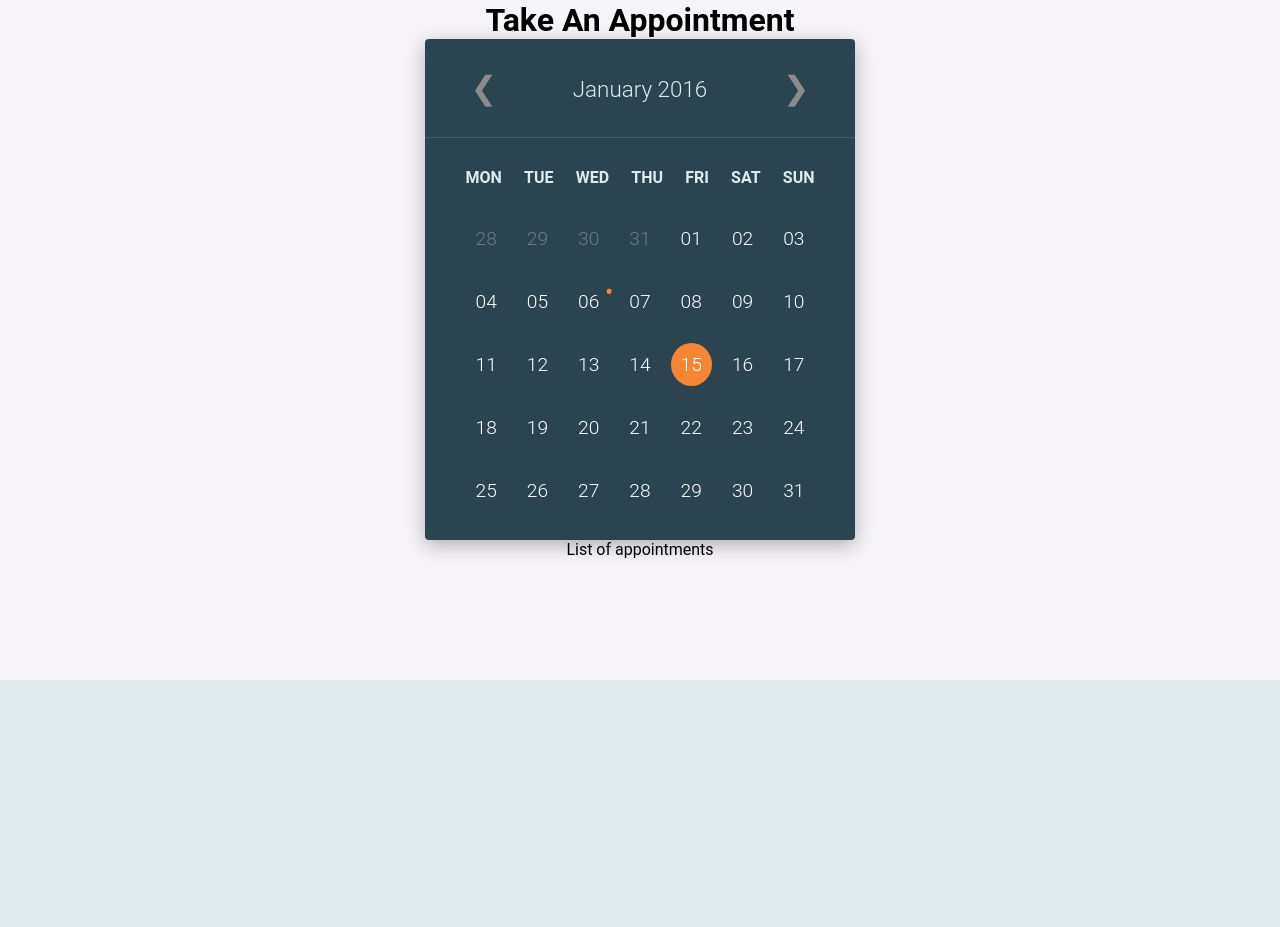
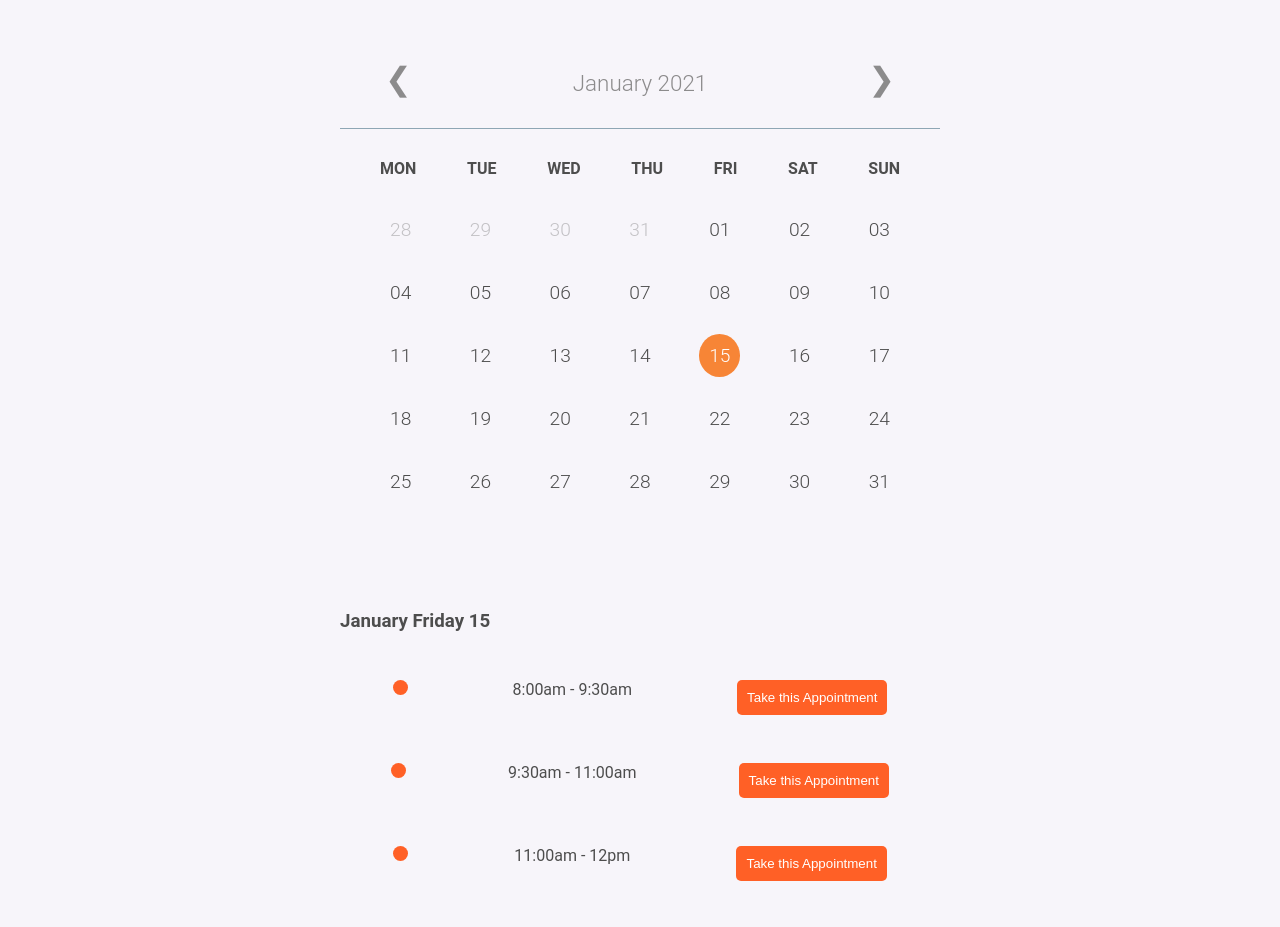
Before and after one commit to AymanJabr/Dr.House-Family-Clining-Front-End, a React (Create React App) app: page / in a window 1280 px wide. Shown: the part 120-1047 px from the top of the page. Built offline with nearby package versions, Linux system fonts and the light colour scheme.

Commit message:
Add Design of the Available Appointments page

```diff
--- a/src/components/AvailableAppointments.js
+++ b/src/components/AvailableAppointments.js
@@ -1,6 +1,35 @@
 const AvailableAppointments = () => (
   <div className="availableAppointments">
-    List of appointments
+    <h3 className="availableAppointmentsDate">January Friday 15</h3>
+    <div className="availableAppointment">
+      <div className="availableAppointmentTime">8:00am - 9:30am</div>
+      <button className="availableAppointmentButton" type="button"> Take this Appointment</button>
+    </div>
+    <div className="availableAppointment">
+      <div className="availableAppointmentTime">9:30am - 11:00am</div>
+      <button className="availableAppointmentButton" type="button"> Take this Appointment</button>
+    </div>
+    <div className="availableAppointment">
+      <div className="availableAppointmentTime">11:00am - 12pm</div>
+      <button className="availableAppointmentButton" type="button"> Take this Appointment</button>
+    </div>
+    <div className="availableAppointment">
+      <div className="availableAppointmentTime">1:00pm - 2:30pm</div>
+      <button className="availableAppointmentButton" type="button"> Take this Appointment</button>
+    </div>
+    <div className="availableAppointment">
+      <div className="availableAppointmentTime">2:30pm - 4pm</div>
+      <button className="availableAppointmentButton" type="button"> Take this Appointment</button>
+    </div>
+    <div className="availableAppointment">
+      <div className="availableAppointmentTime">4pm - 5:30pm</div>
+      <button className="availableAppointmentButton" type="button"> Take this Appointment</button>
+    </div>
+    <div className="availableAppointment">
+      <div className="availableAppointmentTime">5:30pm - 7pm</div>
+      <button className="availableAppointmentButton" type="button"> Take this Appointment</button>
+    </div>
+
   </div>
 );
 
--- a/src/components/Calender.js
+++ b/src/components/Calender.js
@@ -5,7 +5,7 @@ const Calender = () => (
       <div className="front">
         <div className="current-date">
           <button className="prevButton calenderButton" type="button" onClick={() => { }}>&#10094;</button>
-          <h1 className="calendarMonthText">January 2016</h1>
+          <h1 className="calendarMonthText">January 2021</h1>
           <button className="nextButton calenderButton" type="button" onClick={() => { }}>&#10095;</button>
         </div>
 
@@ -74,51 +74,6 @@ const Calender = () => (
         </div>
       </div>
 
-      <div className="back">
-        <input placeholder="What's the event?" />
-        <div className="info">
-          <div className="date">
-            <p className="info-date">
-              Date:
-              {' '}
-              <span>Jan 15th, 2016</span>
-            </p>
-            <p className="info-time">
-              Time:
-              {' '}
-              <span>6:35 PM</span>
-            </p>
-          </div>
-          <div className="address">
-            <p>
-              Address:
-              {' '}
-              <span>129 W 81st St, New York, NY</span>
-            </p>
-          </div>
-          <div className="observations">
-            <p>
-              Observations:
-              {' '}
-              <span>Be there 15 minutes earlier</span>
-            </p>
-          </div>
-        </div>
-
-        <div className="actions">
-          <button type="button" className="save">
-            Save
-            {' '}
-            <i className="ion-checkmark" />
-          </button>
-          <button type="button" className="dismiss">
-            Dismiss
-            {' '}
-            <i className="ion-android-close" />
-          </button>
-        </div>
-      </div>
-
     </div>
   </div>
 
--- a/src/index.css
+++ b/src/index.css
@@ -41,10 +41,6 @@ code {
 
 .width100 {
   width: 100%;
-}
-
-.textAlignCenter {
-
 }
 
 .singleInner {
@@ -183,23 +179,57 @@ code {
   color: var(--main-gray-text-color);
 }
 
-.prevButton {
-
-}
-
-.nextButton {
-
-}
-
 .appointmentsNumber {
   margin-top: 5vh;
   color: var(--main-gray-text-color);
   font-size: 1.7rem;
 }
 
-
 .calendarMonthText {
   padding-top: 2%;
+}
+
+.availableAppointments {
+  text-align: left;
+  width: 600px;
+}
+
+.availableAppointment {
+  display: flex;
+  margin: 8% 0;
+  justify-content: space-around;
+  color: var(--main-gray-text-color);
+}
+
+.availableAppointment::before{
+   content: '';
+   display: inline-block;
+   width: 15px;
+   height: 15px;
+   -moz-border-radius: 7.5px;
+   -webkit-border-radius: 7.5px;
+   border-radius: 7.5px;
+   background-color: var(--main-color);
+}
+
+.takeAppointmentTitle {
+  margin: 4vh 0 10vh 0;
+  color: var(--main-gray-text-color);
+  font-weight: 200;
+}
+
+.availableAppointmentsDate {
+  color: var(--main-gray-text-color);
+  margin-top: 10vh;
+}
+
+.availableAppointmentButton {
+  border: none;
+  background-color: var(--main-color);
+  cursor: pointer;
+  color: white;
+  padding: 10px;
+  border-radius: 5px;
 }
 
 
@@ -262,10 +292,7 @@ code {
 
 
 
-
 * {
-  box-sizing: border-box;
-  font-family: 'Roboto', sans-serif;
   list-style: none;
   margin: 0;
   outline: none;
@@ -274,10 +301,6 @@ code {
 
 a {
   text-decoration: none;
-}
-
-body, html {
-  height: 100%;
 }
 
 body {
@@ -296,12 +319,11 @@ body {
 }
 
 .calendar {
-	background: #2b4450;
+	/* background: #2b4450; */
 	border-radius: 4px;
-	box-shadow: 0 5px 20px rgba(0, 0, 0, .3);
-	height: 501px;
-  perspective: 1000;
-	transition: .9s;
+	/* box-shadow: 0 5px 20px rgba(0, 0, 0, .3); */
+	height: 500px;
+	/* transition: .9s; */
 	transform-style: preserve-3d;
 	width: 100%;
 }
@@ -319,13 +341,13 @@ body {
 }
 
 .current-date h1 {
-	color: #dfebed;
+	color: var(--secondary-gray-text-color);
 	font-size: 1.4em;
 	font-weight: 300;
 }
 
 .week-days {
-	color: #dfebed;
+	color: var(--main-gray-text-color);
 	display: flex;
 	justify-content: space-between;
 	font-weight: 600;
@@ -339,7 +361,7 @@ body {
 }
 
 .weeks {
-	color: #fff;
+	color: var(--main-gray-text-color);
 	display: flex;
 	flex-direction: column;
 	padding: 0 40px;
@@ -363,6 +385,7 @@ body {
 }
 
 .weeks span.active {
+  color: white;
 	background: #f78536;
 	border-radius: 50%;
 }
@@ -370,37 +393,6 @@ body {
 .weeks span:not(.last-month):hover {
 	cursor: pointer;
 	font-weight: 600;
-}
-
-.event {
-	position: relative;
-}
-
-.event:after {
-	content: '•';
-	color: #f78536;
-	font-size: 1.4em;
-	position: absolute;
-	right: -4px;
-	top: -4px;
-}
-
-/* Back - Event form */
-
-.back {
-	height: 100%;
-	transform: rotateY(180deg);
-}
-
-.back input {
-	background: none;
-	border: none;
-	border-bottom: 1px solid rgba(73, 114, 133, .6);
-	color: #dfebed;
-	font-size: 1.4em;
-	font-weight: 300;
-	padding: 30px 40px;
-	width: 100%;
 }
 
 .info {
@@ -467,13 +459,3 @@ body {
 	background: #5889a0;
 	outline: none;
 }
-
-/* Flip animation */
-
-.flip {
-  transform: rotateY(180deg);
-}
-
-.front, .back {
-	backface-visibility: hidden;
-}
--- a/src/pages/TakeAppointment.js
+++ b/src/pages/TakeAppointment.js
@@ -4,7 +4,7 @@ import Calender from '../components/Calender';
 const TakeAppointments = () => (
   <div className="singleOuter">
     <div className="singleInner">
-      <h1>Take An Appointment</h1>
+      <h1 className="takeAppointmentTitle">Take An Appointment</h1>
       <Calender />
       <AvailableAppointments />
     </div>
```
